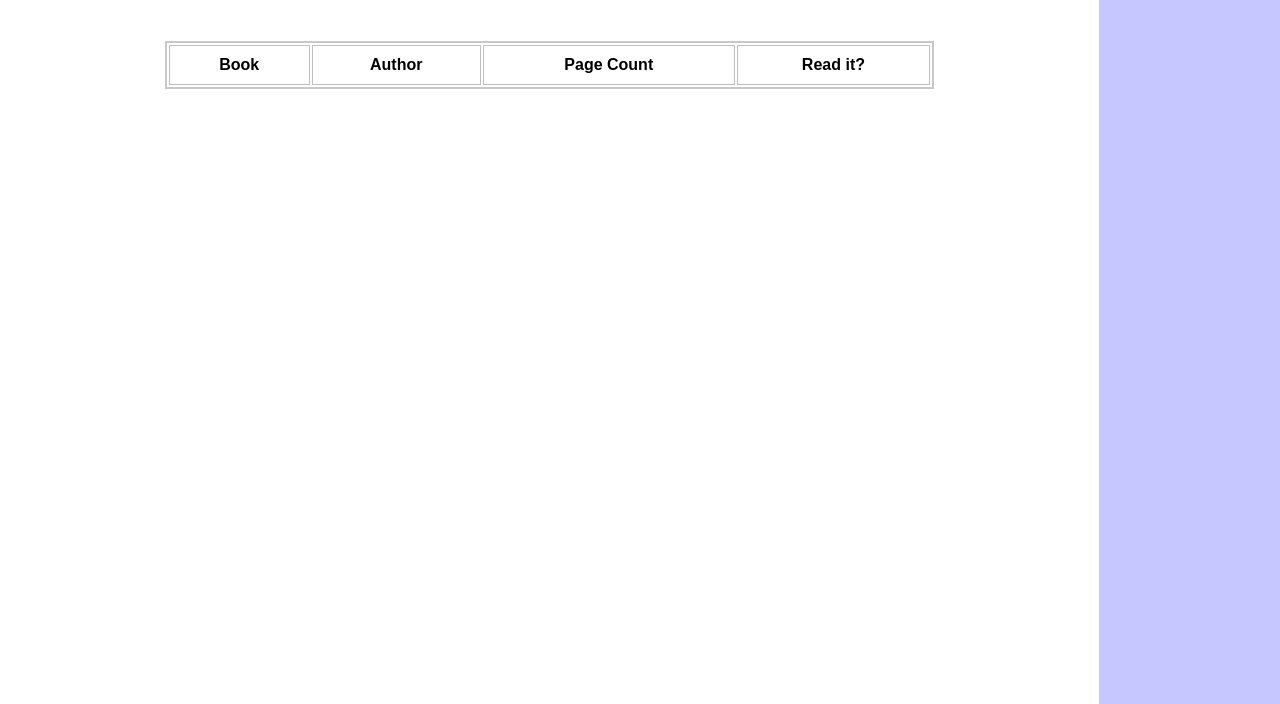
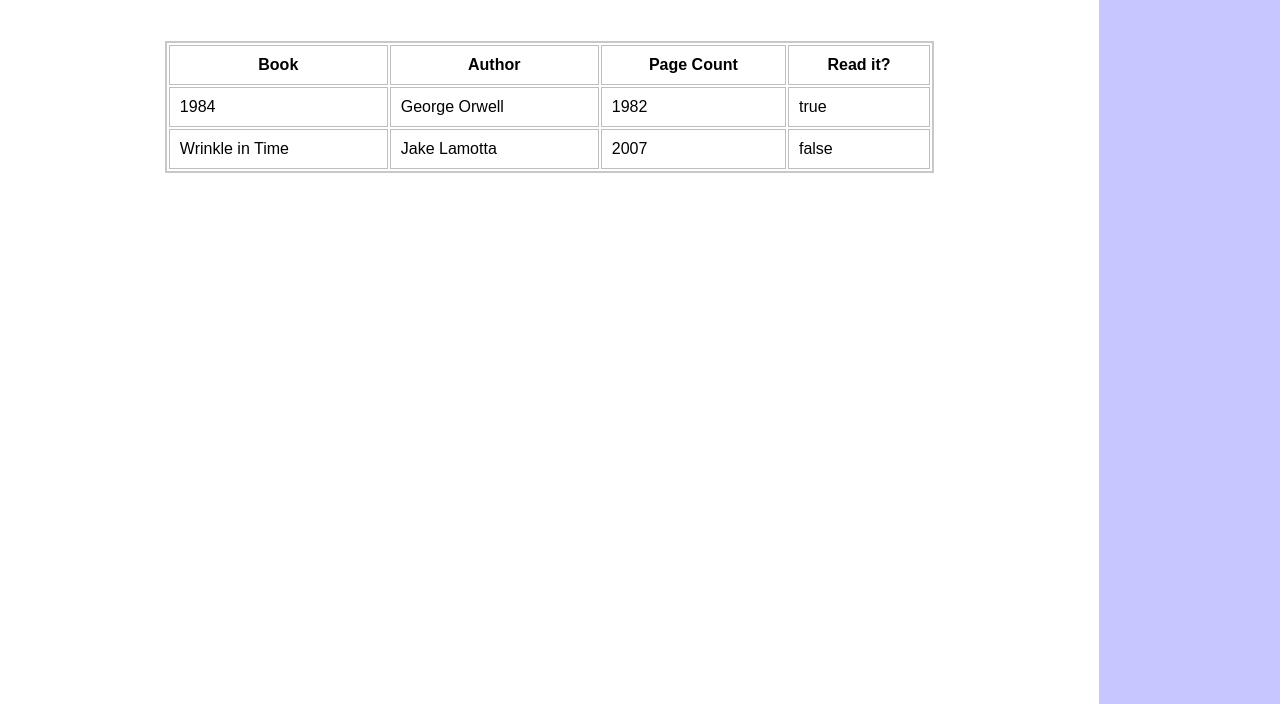
Before and after one commit to apdelany1/library, a plain HTML site: page index.html in a window 1280 px wide. Shown: the part 96-800 px from the top of the page. Drawn offline with Linux system fonts and the light colour scheme.

Commit message:
added logic to populate table, the table works according to the hard wired code, next objective is to make it connect to form

```diff
--- a/app.js
+++ b/app.js
@@ -7,8 +7,13 @@ myLibrary.push ({
     read: true
 })
 
+myLibrary.push ({
+    title: "Wrinkle in Time",
+    author: "Jake Lamotta",
+    pages: 2007,
+    read: false
+})
 
-console.log(myLibrary)
 
 function Book(title, author, pages, read) {
     this.title = title;
@@ -27,6 +32,28 @@ function Book(title, author, pages, read) {
     }
 }
 
+const table = document.querySelector("#tableBod");
+
 function addBookToLibrary() {
-    //TODO
+    myLibrary.forEach(element => {
+        let row = document.createElement("tr")
+        table.append(row);
+
+        let cone = document.createElement("td")
+        let ctwo = document.createElement("td")
+        let cthree = document.createElement("td")
+        let cfour = document.createElement("td")
+
+        cone.innerText = element.title;
+        ctwo.innerText = element.author;
+        cthree.innerText = element.pages;
+        cfour.innerText = element.read;
+
+        row.append(cone)
+        row.append(ctwo)
+        row.append(cthree)
+        row.append(cfour)
+    });
 }
+
+addBookToLibrary()
--- a/index.html
+++ b/index.html
@@ -24,12 +24,15 @@
         <div class="main">
             <h1>Book Club</h1>
             <table>
+                <thead>
                     <tr>
                         <th>Book</th>
                         <th>Author</th>
                         <th>Page Count</th>
                         <th>Read it?</th>
                     </tr>
+                </thead>
+                <tbody id="tableBod"></tbody>
             </table>
         </div>
     </div>
```
Lines whose indentation alone changed are shown as unchanged.
